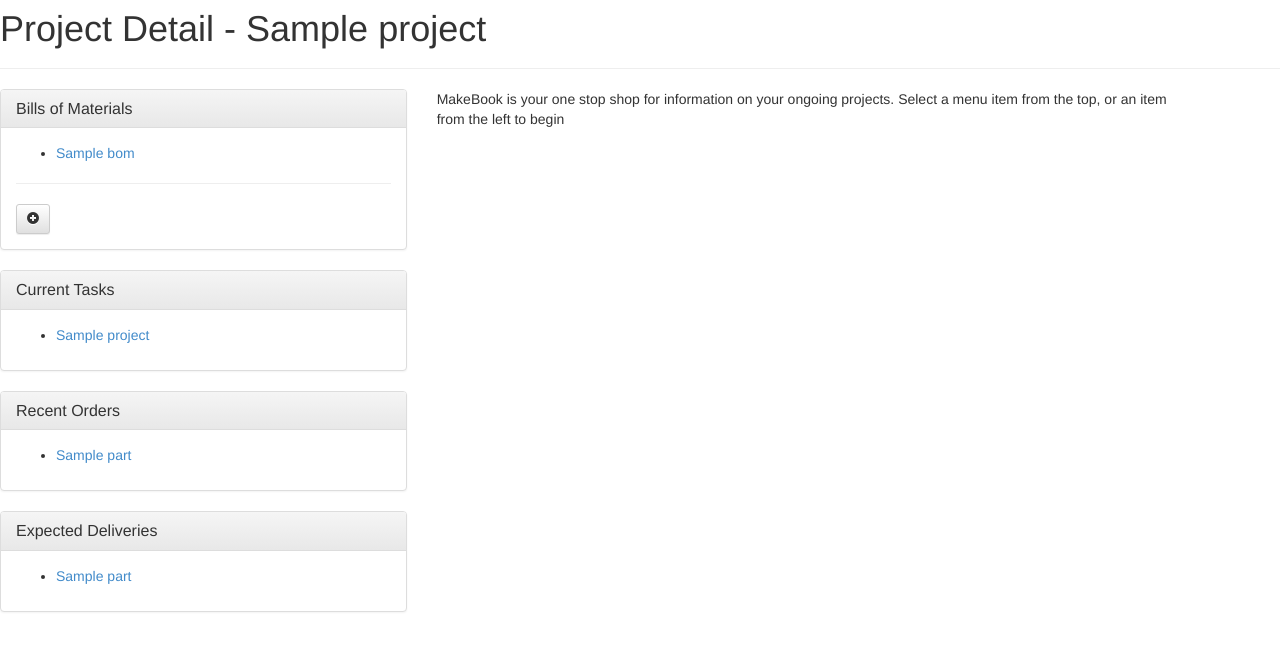
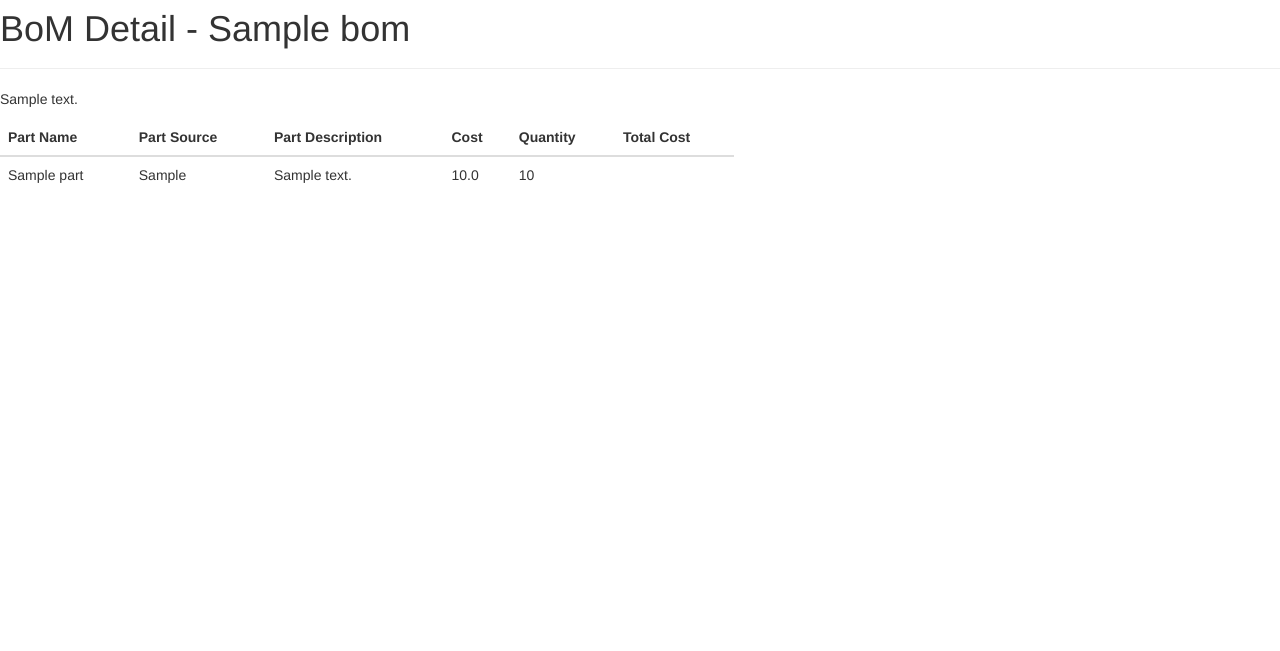
Before and after one commit to daubers/MakeBook, a Django app: template templates/Project/bom_detail.html in a window 1280 px wide. Shown: the part 51-702 px from the top of the page. Run offline with Django 3.2, Linux system fonts and the light colour scheme; tables that the repository leaves empty hold one stand-in row (values such as "Sample post"); the template is opened without the code that fills it: values that come from a table or form of the project are taken from there, most other values are stand-ins (such as "Sample title", 1, 10 or a date in 2020); parts of the project's set-up code (start-up, migrations or seed data) failed here and were passed over.

Commit message:
BoM stuff initial implementation complete Started work on tasks

```diff
--- a/MakeBook/urls.py
+++ b/MakeBook/urls.py
@@ -10,12 +10,13 @@ urlpatterns = patterns('',
                        # url(r'^blog/', include('blog.urls')),
                        url(r'^$', "Project.views.index"),
                        url(r'^Projects/$', "Project.views.all_projects"),
-                       url(r'^Projects/Detail/(?P<newid>\d)/$', "Project.views.project_detail"),
+                       url(r'^Projects/Detail/(?P<newid>\d+)/$', "Project.views.project_detail"),
                        url(r'^Projects/New/$', "Project.views.new_project"),
                        url(r'^Projects/New/Create/$', "Project.views.create_new_project"),
 
                        url(r'^BoM/New/$', "Project.views.create_bom"),
                        url(r'^BoM/New/Create/$', "Project.views.create_bom_ajax"),
+                       url(r'^BoM/Detail/(?P<bomid>\d+)/$', "Project.views.bom_detail"),
 
                        url(r'^Parts/New/Create/$', "Project.views.new_part"),
 
--- a/templates/Project/bom_detail.html
+++ b/templates/Project/bom_detail.html
@@ -2,88 +2,39 @@
 
 {% block contents %}
     <div class="page-header">
-        <h1>Project Detail - {{ project.title }}</h1>
+        <h1>BoM Detail - {{ bom.name }}</h1>
     </div>
     <div class="row">
-        <div class="col-sm-4">
-            <div class="panel panel-default">
-                <div class="panel-heading">
-                    <h3 class="panel-title">Bills of Materials</h3>
-                </div>
-                <div class="panel-body">
-                    {% if BoMs %}
-                        <ul>
-                            {% for bom in BoMs %}
-                                <li><a href="/BoM/Detail/{{ bom.bom.id }}/">{{ bom.bom.name }}</a></li>
-                            {% endfor %}
-                        </ul>
-                    {% else %}
-                        No BoMs
-                    {% endif %}
-                    <hr/>
-                    <form action="/BoM/New/" method="post" id="BoMForm">
-                        {% csrf_token %}
-                        <input type="hidden" name="projid" value="{{ project.id }}"/>
-                    </form>
-                    <button type="button" class="btn btn-default btn-sm" onclick="$('#BoMForm').submit();">
-                        <span class="glyphicon glyphicon-plus-sign"></span>
-                    </button>
-                </div>
-            </div>
-            <div class="panel panel-default">
-                <div class="panel-heading">
-                    <h3 class="panel-title">Current Tasks</h3>
-                </div>
-                <div class="panel-body">
-                    {% if projects %}
-                        <ul class="unstyled">
-                            {% for project in projects %}
-                                <li><a href="/Project/Detail/{{ project.id }}/">{{ project.title }}</a></li>
-                            {% endfor %}
-                        </ul>
-                    {% else %}
-                        No projects
-                    {% endif %}
-                </div>
-            </div>
-            <div class="panel panel-default">
-                <div class="panel-heading">
-                    <h3 class="panel-title">Recent Orders</h3>
-                </div>
-                <div class="panel-body">
-                    {% if orders %}
-                        <ul class="unstyled">
-                            {% for order in orders %}
-                                <li><a href="/Order/{{ order.id }}">{{ order.part.name }}</a></li>
-                            {% endfor %}
-                        </ul>
-                    {% else %}
-                        No orders placed
-                    {% endif %}
-                </div>
-            </div>
-            <div class="panel panel-default">
-                <div class="panel-heading">
-                    <h3 class="panel-title">Expected Deliveries</h3>
-                </div>
-                <div class="panel-body">
-                    {% if deliveries %}
-                        <ul class="unstyled">
-                            {% for delivery in deliveries %}
-                                <li><a href="/Order/{{ order.id }}">{{ order.part.name }}</a></li>
-                            {% endfor %}
-                        </ul>
-                    {% else %}
-                        No deliveries expected
-                    {% endif %}
-                </div>
-            </div>
+        <div class="col-sm-10">
+            <p>{{ bom.description }}</p>
         </div>
-        <!-- /.col-sm-4 -->
+    </div>
+    <div class="row">
         <div class="col-sm-7">
-            <p>MakeBook is your one stop shop for information on your ongoing projects. Select a menu item from the top,
-                or
-                an item from the left to begin </p>
+            <table class="table">
+                <thead>
+                <tr>
+                    <th>Part Name</th>
+                    <th>Part Source</th>
+                    <th>Part Description</th>
+                    <th>Cost</th>
+                    <th>Quantity</th>
+                    <th>Total Cost</th>
+                </tr>
+                </thead>
+                <tbody>
+                {% for part in parts %}
+                    <tr>
+                        <td>{{ part.part.name }}</td>
+                        <td>{{ part.part.source }}</td>
+                        <td>{{ part.part.description }}</td>
+                        <td>{{ part.part.cost }}</td>
+                        <td>{{ part.quantity }}</td>
+                        <td id="total_cost"></td>
+                    </tr>
+                {% endfor %}
+                </tbody>
+            </table>
         </div>
     </div>
 {% endblock %}
--- a/templates/Project/detail.html
+++ b/templates/Project/detail.html
@@ -44,6 +44,10 @@
                     {% else %}
                         No projects
                     {% endif %}
+                    <hr/>
+                    <button type="button" class="btn btn-default btn-sm" onclick="">
+                        <span class="glyphicon glyphicon-plus-sign"></span>
+                    </button>
                 </div>
             </div>
             <div class="panel panel-default">
```
Also changed, not shown: Project/views.py (+7 -1 lines).
